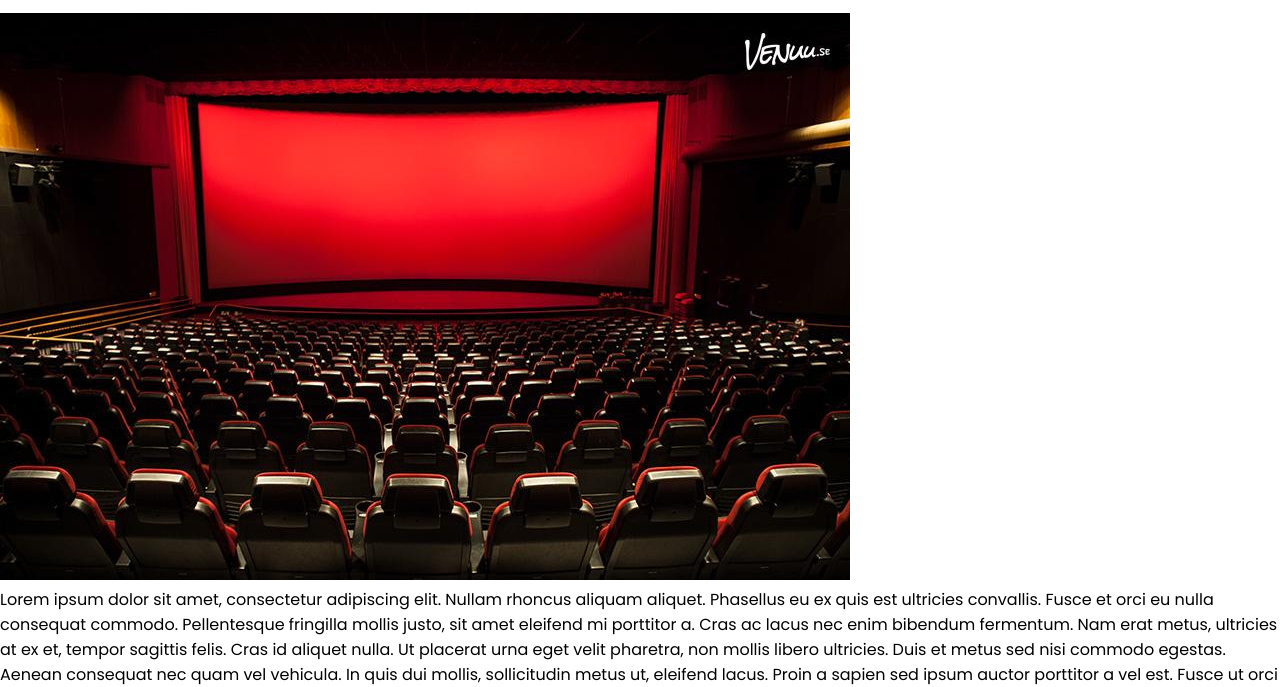
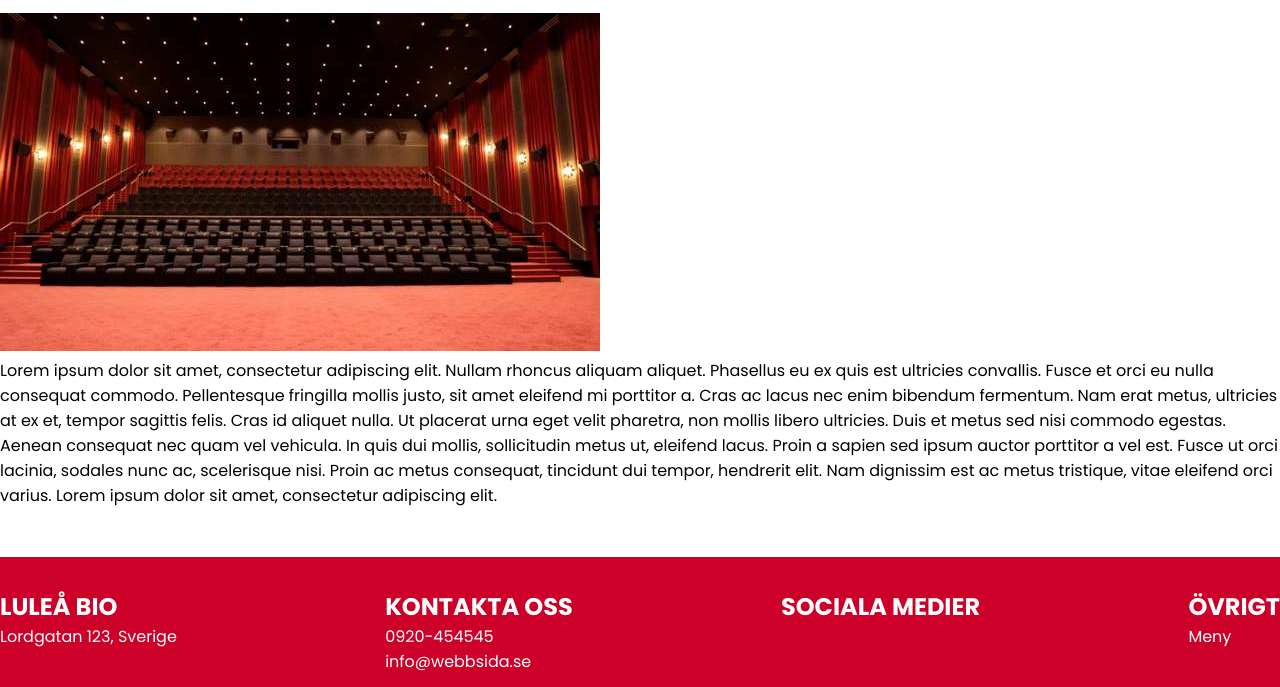
Before and after one commit to mkor92/Uppgift2-Biograf, a website with bundled scripts: page salonB.html in a window 1280 px wide. Shown: the part 137-824 px from the top of the page. Built offline with nearby package versions, Linux system fonts and the light colour scheme.

Commit message:
Adding salon B

```diff
--- a/salonB.html
+++ b/salonB.html
@@ -67,7 +67,7 @@
     <main class="main-container">
 
       <div class="salon-description">
-        <img src="static/images/Salong_A.jpg" class="salonA"></img>
+        <img src="static/images/Salong_B.jpg" class="salonB"></img>
         <p class="salon-text">
           Lorem ipsum dolor sit amet, consectetur adipiscing elit. Nullam rhoncus aliquam aliquet. Phasellus eu ex quis
           est ultricies convallis. Fusce et orci eu nulla consequat commodo. Pellentesque fringilla mollis justo, sit amet
```
Also changed, not shown: static/images/Salong_B.jpg (added).
